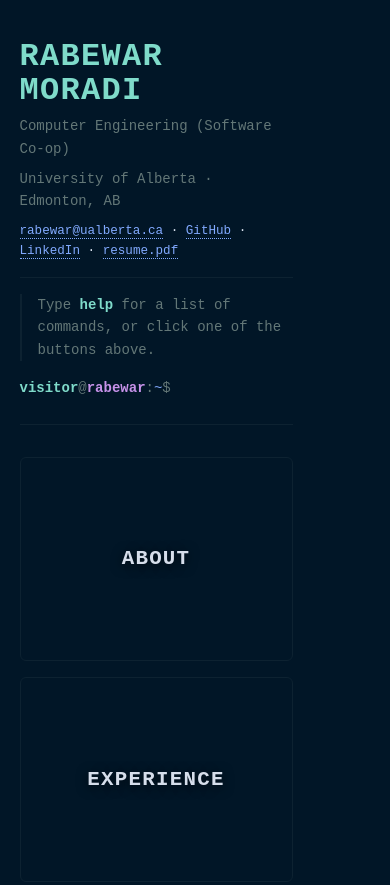
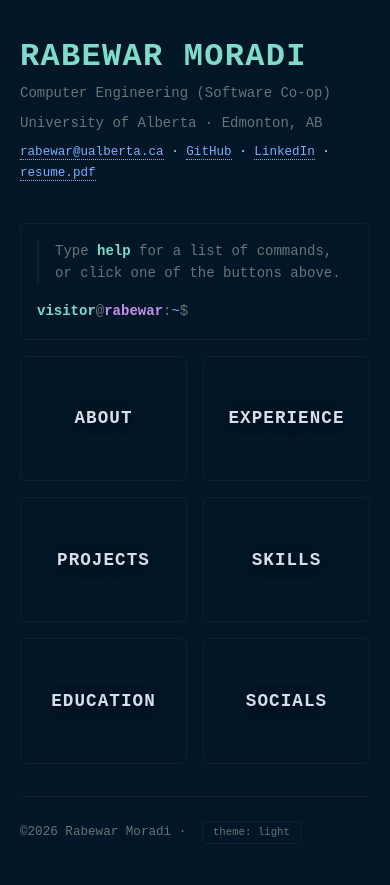
Before and after one commit to rabewarmor/rabewarmor.github.io, a plain HTML site: page index.html in a window 390 px wide. Shown: the top 885 px of the page. Drawn offline with Linux system fonts and the light colour scheme; a script that the page names is missing.

Commit message:
segment fault joke

```diff
--- a/content/css/styles.css
+++ b/content/css/styles.css
@@ -1,4 +1,4 @@
-
+/* THEMES */
 :root, [data-theme="dark"] {
   --bg:#011627; --fg:#d6deeb; --dim:#637777;
   --accent:#7fdbca; --alt:#c792ea; --link:#82aaff;
@@ -15,24 +15,38 @@
   --err:#ff5f56; --line:#16301a;
 }
 
+/* BASE + PAGE GRID */
+* { box-sizing: border-box; }
 
-* { box-sizing: border-box; }
+html { background: var(--bg); }
 
 body {
   margin: 0;
+  min-height: 100vh;
   background: var(--bg);
-  text-align: left;
   color: var(--fg);
   font: 15px/1.6 "JetBrains Mono", "SF Mono", ui-monospace, monospace;
   -webkit-font-smoothing: antialiased;
+
+  display: grid;
+  grid-template-columns: minmax(0, 1.15fr) minmax(20rem, 0.85fr);
+  grid-template-areas:
+    "header  terminal"
+    "tiles   terminal"
+    "foot    foot";
+  grid-template-rows: auto auto 1fr;
+  column-gap: 2.5rem;
+  padding: 0 2rem 0 5vw;
+  align-content: start;
 }
 
-.content {
-  max-width: 900px;
-  margin-left: 5%;
-  margin-right: auto;
-}
+/* .wrap no longer sizes anything — the grid does.
+   Kept so index.html needs no edits. */
+.wrap { width: auto; margin: 0; min-width: 0; }
 
+.site-header { grid-area: header; }
+.tiles       { grid-area: tiles; }
+.foot        { grid-area: foot; margin-top: auto; }
 
 a { color: var(--link); text-decoration: none; border-bottom: 1px dotted; }
 a:hover { border-bottom-style: solid; }
@@ -40,18 +54,14 @@ a:hover { border-bottom-style: solid; }
 .dim { color: var(--dim); }
 .err { color: var(--err); }
 .cmd { color: var(--accent); font-weight: 700; }
+.tag { color: var(--alt); }
 
-.wrap {
-  width: min(90vw, 70%);
-  margin-left: 5vw;
-  margin-right: auto;
-}
-
+/* HEADER */
 .site-header { padding: 2.5rem 0 1rem; }
 
 .banner-name {
   font-family: var(--font-display, inherit);
-  font-size: clamp(2rem, 7vw, 3.5rem);
+  font-size: clamp(2rem, 5.5vw, 3.5rem);
   line-height: 1.05;
   letter-spacing: .04em;
   text-transform: uppercase;
@@ -62,17 +72,37 @@ a:hover { border-bottom-style: solid; }
 .tagline { color: var(--dim); margin: 0 0 .5rem; }
 .meta { font-size: .9em; margin: 0; }
 
-/* terminal */
+/* TERMINAL */
 .terminal {
-  padding: 1rem 0 1.5rem;
-  border-top: 1px solid var(--line);
-  border-bottom: 1px solid var(--line);
+  grid-area: terminal;
+  align-self: start;
+  position: sticky;
+  top: 2rem;
+
+  max-height: calc(100vh - 6rem);
+  overflow: hidden;
+
+  display: flex;
+  flex-direction: column;
+
+  margin-top: 2.5rem;
+  padding: 1rem;
+  border: 1px solid var(--line);
+  border-radius: 6px;
   cursor: text;
 }
 
+.output { flex: 1 1 auto; overflow: hidden; }
 .output > * + * { margin-top: 1.5rem; }
+
 .entry-cmd { display: flex; flex-wrap: wrap; gap: 0 .6ch; margin-bottom: .25rem; }
-.cmd-form { display: flex; align-items: baseline; margin-top: 1rem; }
+
+.cmd-form {
+  flex: 0 0 auto;
+  display: flex;
+  align-items: baseline;
+  margin-top: 1rem;
+}
 
 .prompt { white-space: nowrap; user-select: none; }
 .p-user { color: var(--accent); font-weight: 700; }
@@ -88,14 +118,25 @@ a:hover { border-bottom-style: solid; }
   caret-color: var(--accent);
 }
 
+.cmd-input:disabled { opacity: .4; }
+
 .hint { color: var(--dim); border-left: 2px solid var(--line); padding-left: 1rem; }
 
-/* tile grid */
+/* ---- seg fault ---- */
+.segfault {
+  color: var(--err);
+  font-weight: 700;
+  letter-spacing: .05em;
+  animation: flicker .12s steps(2) 6;
+}
+@keyframes flicker { 50% { opacity: .25; } }
+
+/* TILE GRID */
 .tiles {
   display: grid;
-  grid-template-columns: repeat(auto-fit, minmax(15rem, 1fr));
+  grid-template-columns: repeat(auto-fit, minmax(13rem, 1fr));
   gap: 1rem;
-  padding: 2rem 0;
+  padding: 1rem 0 2rem;
 }
 
 .tile {
@@ -128,7 +169,7 @@ a:hover { border-bottom-style: solid; }
 }
 
 .tile-label {
-  font-size: clamp(1.3rem, 3.5vw, 2rem);
+  font-size: clamp(1.1rem, 2.2vw, 1.7rem);
   font-weight: 700;
   letter-spacing: .06em;
   text-transform: uppercase;
@@ -147,7 +188,13 @@ a:hover { border-bottom-style: solid; }
   filter: blur(3px) saturate(.9);
 }
 
-/* pages */
+/* SECTION PAGES (about.html, projects.html, …) These pages have no terminal, so reset the grid to one column. */
+body:has(.page-body) {
+  grid-template-columns: 1fr;
+  grid-template-areas: "header" "tiles" "foot";
+  padding: 0 2rem 0 5vw;
+}
+
 .page-header {
   position: relative;
   isolation: isolate;
@@ -155,6 +202,7 @@ a:hover { border-bottom-style: solid; }
   padding: 3rem 1.5rem 2rem;
   border-radius: 6px;
   margin-top: 1.5rem;
+  max-width: 60rem;
 }
 .page-header::before {
   content: "";
@@ -169,7 +217,7 @@ a:hover { border-bottom-style: solid; }
 .back { font-size: .9em; }
 
 .page-title {
-  font-size: clamp(2rem, 7vw, 3.5rem);
+  font-size: clamp(2rem, 6vw, 3.5rem);
   text-transform: uppercase;
   letter-spacing: .05em;
   color: var(--accent);
@@ -177,9 +225,9 @@ a:hover { border-bottom-style: solid; }
   text-shadow: 0 2px 14px rgba(0,0,0,.7);
 }
 
-.page-body { padding: 2rem 0; }
+.page-body { padding: 2rem 0; max-width: 60rem; }
 
-/* content blocks */
+/* CONTENT BLOCKS */
 .section-title {
   color: var(--accent);
   text-transform: uppercase;
@@ -207,7 +255,15 @@ a:hover { border-bottom-style: solid; }
 .kv dt { color: var(--accent); }
 .kv dd { margin: 0; }
 
-/*Footer*/
+.help-grid {
+  display: grid;
+  grid-template-columns: minmax(10ch,auto) 1fr;
+  gap: 0 1rem;
+}
+.help-grid dt { color: var(--accent); }
+.help-grid dd { margin: 0; color: var(--dim); }
+
+/* FOOTER */
 .foot {
   padding: 1.5rem 0 3rem;
   border-top: 1px solid var(--line);
@@ -236,29 +292,32 @@ a:hover { border-bottom-style: solid; }
 }
 
 
-.help-grid {
-  display: grid;
-  grid-template-columns: minmax(10ch,auto) 1fr;
-  gap: 0 1rem;
+@media (max-width: 900px) {
+  body {
+    grid-template-columns: 1fr;
+    grid-template-areas:
+      "header"
+      "terminal"
+      "tiles"
+      "foot";
+    grid-template-rows: auto auto auto 1fr;
+    padding: 0 1.25rem;
+  }
+  .terminal {
+    position: static;
+    max-height: 60vh;
+    margin-top: 1.5rem;
+  }
 }
-
-.help-grid dt {
-  color: var(--accent);
-}
-
-.help-grid dd {
-  margin: 0;
-  color: var(--dim);
-}
-.tag { color: var(--alt); }
 
 @media (max-width: 600px) {
   body { font-size: 14px; }
   .item-head { flex-direction: column; }
   .kv { grid-template-columns: 1fr; }
   .kv dd { margin-bottom: .5rem; }
+  .tiles { grid-template-columns: repeat(auto-fit, minmax(10rem, 1fr)); }
 }
 
 @media (prefers-reduced-motion: reduce) {
-  * { transition: none !important; }
+  * { transition: none !important; animation: none !important; }
 }
--- a/content/js/terminal.js
+++ b/content/js/terminal.js
@@ -34,6 +34,7 @@
     div.innerHTML = html;
     output.appendChild(div);
     scrollToBottom();
+    checkOverflow()
   }
 
   function echoCommand(raw) {
@@ -44,10 +45,36 @@
   }
 
   function scrollToBottom() {
-    window.requestAnimationFrame(() => {
-      window.scrollTo({ top: document.body.scrollHeight, behavior: "smooth" });
-    });
+    output.scrollTop = output.scrollHeight;
   }
+
+  let faulting = false;
+
+  function checkOverflow() {
+    if (faulting) return;
+    if (output.scrollHeight <= output.clientHeight) return;
+    segfault();
+  }
+
+  function segfault() {
+    faulting = true;
+    input.disabled = true;
+
+    output.innerHTML = "";
+    const err = document.createElement("div");
+    err.className = "segfault";
+    err.textContent = "ERROR: MEMORY SEG FAULT (core dumped)";
+    output.appendChild(err);
+
+    setTimeout(() => {
+      output.innerHTML = "";
+      append('<div class="dim">buffer reset — type <span class="cmd">help</span> to continue.</div>');
+      faulting = false;
+      input.disabled = false;
+      input.focus();
+    }, 1400);
+  }
+
 
   function itemBlock(item) {
     const org   = item.org ? ' <span class="item-org">— ' + esc(item.org) + "</span>" : "";
@@ -199,6 +226,7 @@
   /* ---------- execution ---------- */
 
   function run(raw) {
+    if (faulting) return;
     echoCommand(raw);
     const line = raw.trim();
     if (!line) { scrollToBottom(); return; }
```
